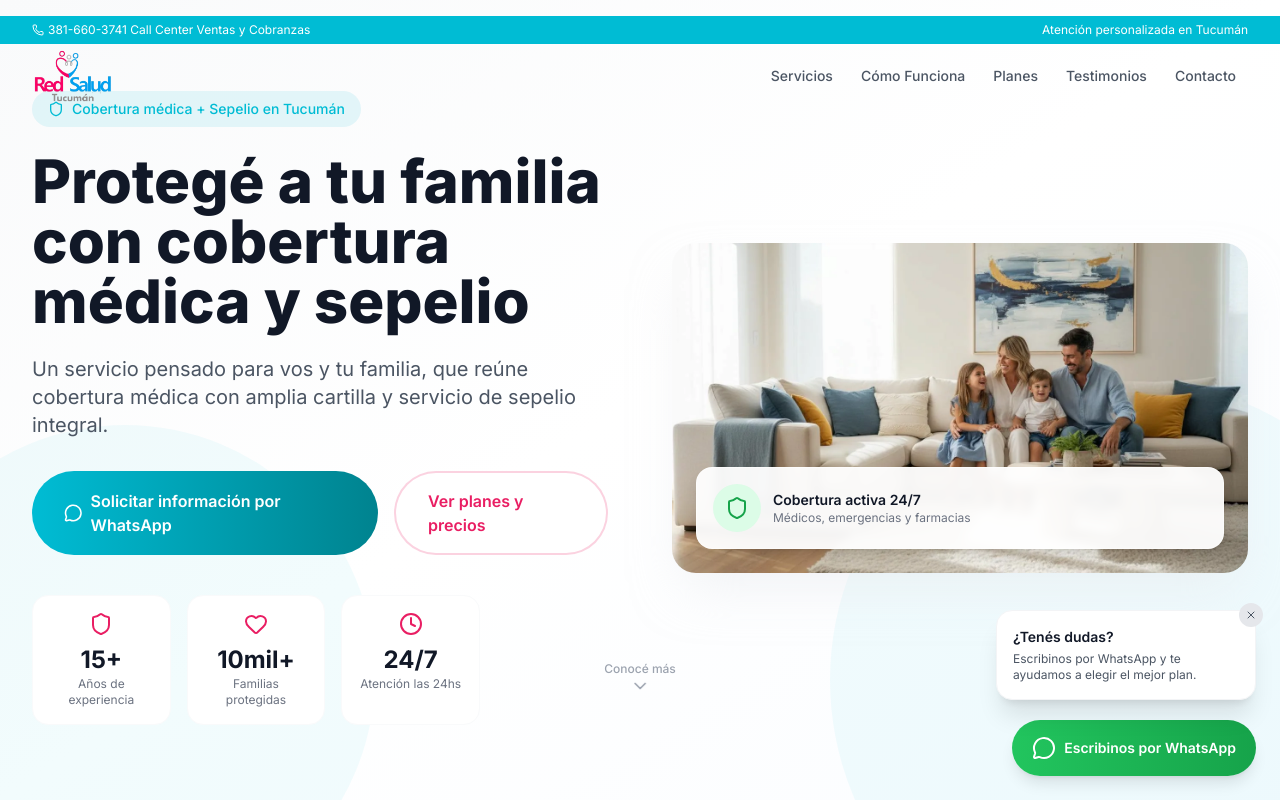
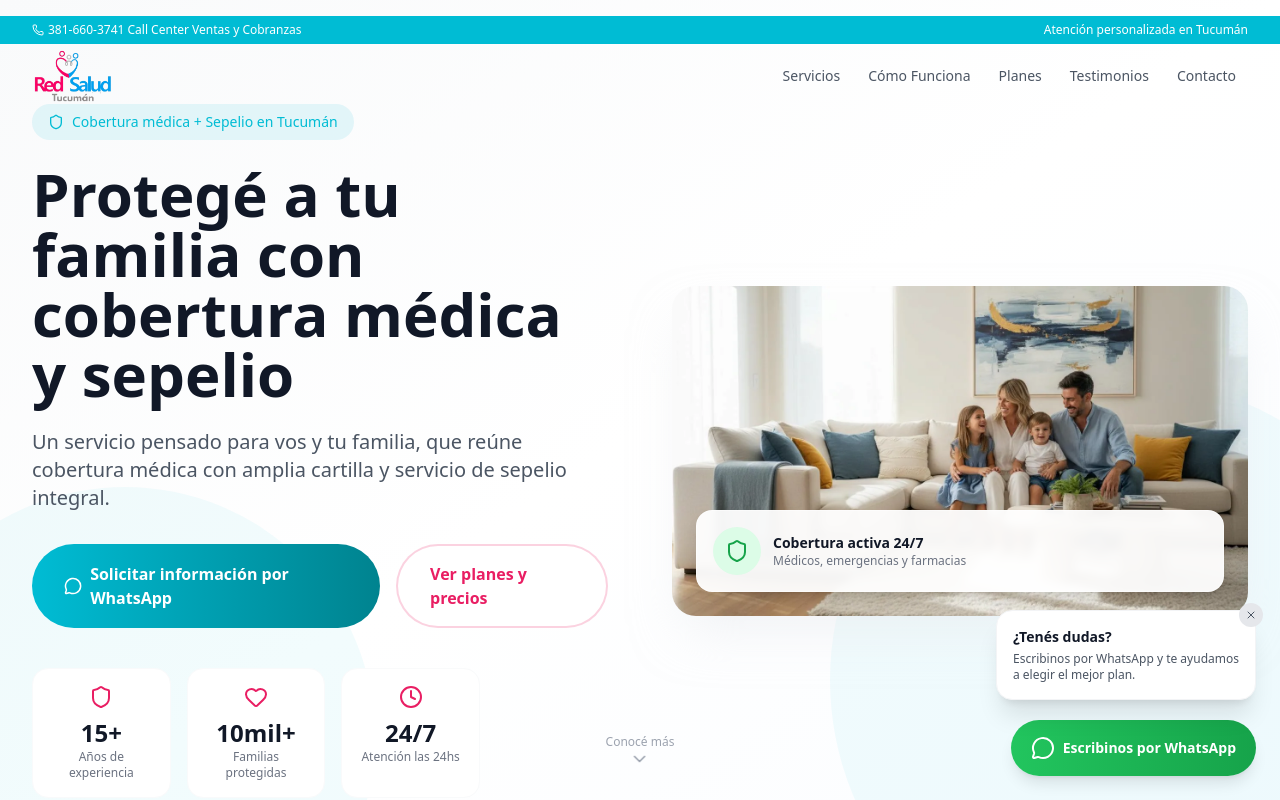
Before and after one commit to Germancor/redsalud, a React (Vite) app in the folder front/: page / in a window 1280 px wide. Shown: the top 800 px of the page. Built offline with nearby package versions, Linux system fonts and the light colour scheme.

Commit message:
perf:Index.css

```diff
--- a/front/src/index.css
+++ b/front/src/index.css
@@ -39,7 +39,6 @@
   body {
     @apply bg-background text-foreground antialiased;
     font-family:
-      "Inter",
       system-ui,
       -apple-system,
       sans-serif;
--- a/front/src/sections/Hero.tsx
+++ b/front/src/sections/Hero.tsx
@@ -16,7 +16,7 @@ export default function Hero() {
       </div>
 
       <div className="relative max-w-7xl mx-auto px-4 sm:px-6 lg:px-8 w-full">
-        <div className="grid lg:grid-cols-2 gap-12 lg:gap-16 items-center">
+        <div className="grid lg:grid-cols-2 gap-12 lg:gap-16 items-center pt-6">
           <div className="text-center lg:text-left">
             <div className="inline-flex items-center gap-2 px-4 py-2 bg-[#00BCD4]/10 text-[#00BCD4] rounded-full text-sm font-medium mb-6">
               <Shield className="w-4 h-4" />
```
